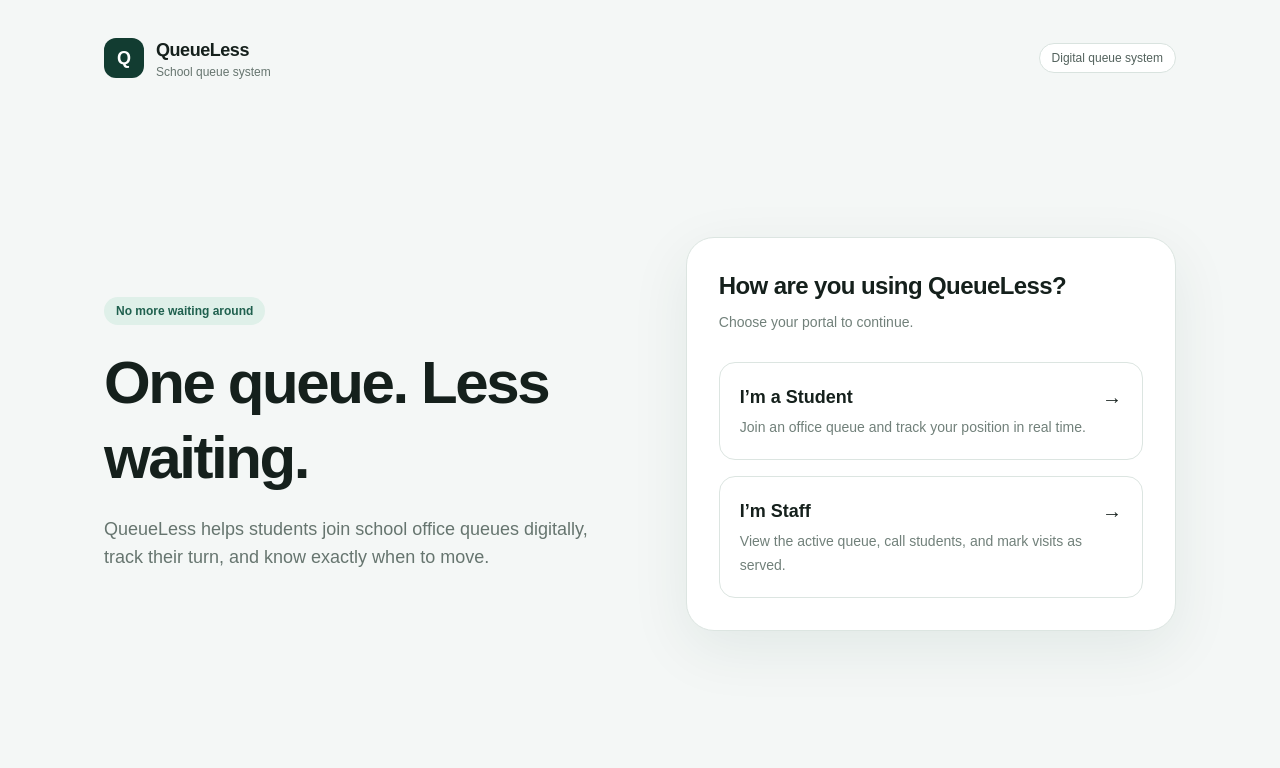
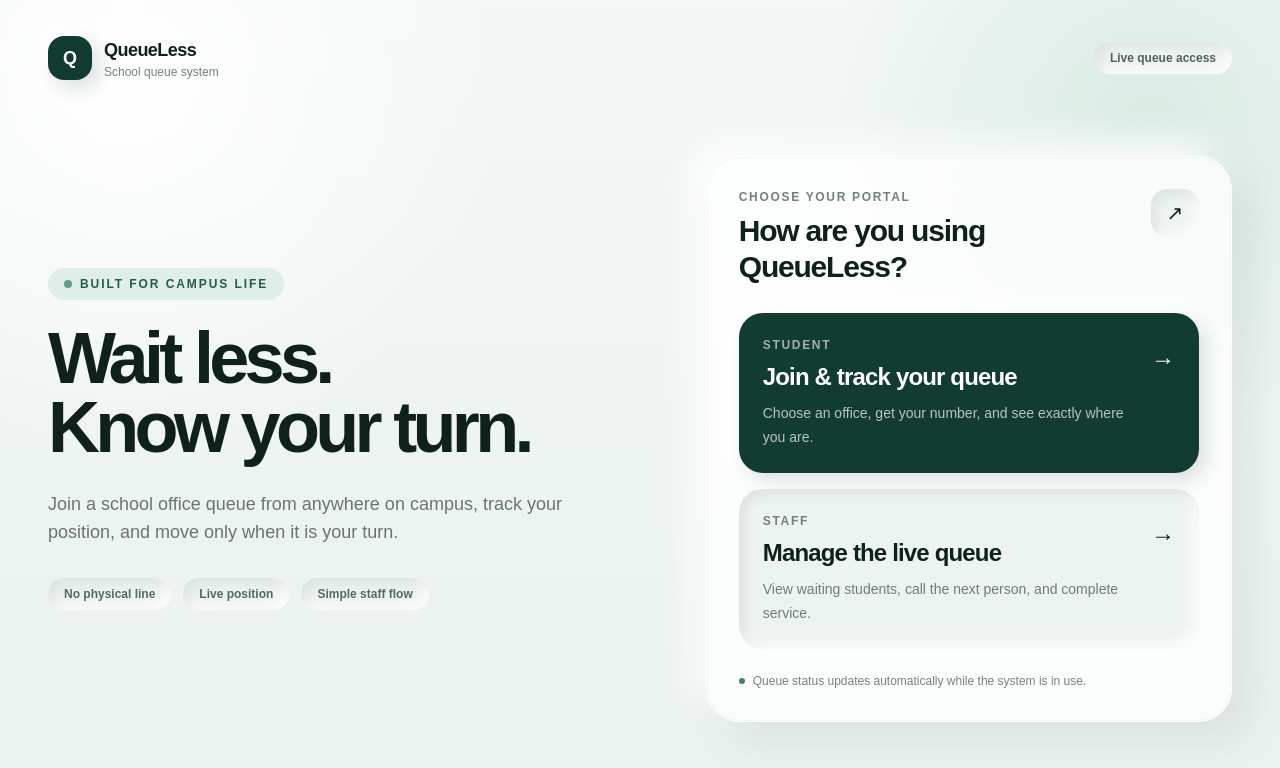
Before and after one commit to donatofaith/Queueless, a Next.js app: page / in a window 1280 px wide. Shown: the top 768 px of the page. Built offline with nearby package versions, Linux system fonts and the light colour scheme.

Commit message:
Redesign QueueLess landing page with modern soft UI

```diff
--- a/app/page.tsx
+++ b/app/page.tsx
@@ -2,53 +2,78 @@ import Link from "next/link";
 
 export default function Home() {
   return (
-    <main className="min-h-screen bg-[#f4f7f6] text-[#15201c]">
-      <div className="mx-auto flex min-h-screen w-full max-w-6xl flex-col px-5 py-6 sm:px-8 lg:px-10">
+    <main className="min-h-screen text-[#10201a]">
+      <div className="mx-auto flex min-h-screen w-full max-w-7xl flex-col px-5 py-6 sm:px-8 lg:px-12">
         <header className="flex items-center justify-between py-3">
           <div className="flex items-center gap-3">
-            <div className="flex h-10 w-10 items-center justify-center rounded-xl bg-[#123c31] text-lg font-bold text-white">Q</div>
+            <div className="soft-button flex h-11 w-11 items-center justify-center rounded-2xl bg-[#123c31] text-lg font-bold text-white">Q</div>
             <div>
-              <p className="text-lg font-semibold tracking-tight">QueueLess</p>
-              <p className="text-xs text-[#66756f]">School queue system</p>
+              <p className="text-lg font-semibold tracking-[-0.03em]">QueueLess</p>
+              <p className="text-xs text-[#73827c]">School queue system</p>
             </div>
           </div>
-          <span className="rounded-full border border-[#d9e3df] bg-white px-3 py-1.5 text-xs font-medium text-[#53625d]">Digital queue system</span>
+          <span className="soft-inset rounded-full px-4 py-2 text-xs font-semibold text-[#4f625a]">Live queue access</span>
         </header>
 
-        <section className="flex flex-1 items-center justify-center py-12">
-          <div className="grid w-full gap-10 lg:grid-cols-[1.05fr_0.95fr] lg:items-center">
-            <div className="max-w-xl">
-              <span className="mb-5 inline-flex rounded-full bg-[#dff0e9] px-3 py-1.5 text-xs font-semibold text-[#1f604e]">No more waiting around</span>
-              <h1 className="text-4xl font-semibold leading-tight tracking-[-0.04em] sm:text-5xl lg:text-6xl">One queue. Less waiting.</h1>
-              <p className="mt-5 max-w-lg text-base leading-7 text-[#66756f] sm:text-lg">QueueLess helps students join school office queues digitally, track their turn, and know exactly when to move.</p>
+        <section className="flex flex-1 items-center py-10 lg:py-16">
+          <div className="grid w-full gap-10 lg:grid-cols-[1.08fr_0.92fr] lg:items-center">
+            <div className="fade-up max-w-2xl">
+              <div className="mb-6 inline-flex items-center gap-2 rounded-full bg-[#dfeee8] px-4 py-2 text-xs font-bold uppercase tracking-[0.16em] text-[#255b4c]">
+                <span className="pulse-dot h-2 w-2 rounded-full bg-[#2f7b65]" />
+                Built for campus life
+              </div>
+              <h1 className="max-w-3xl text-5xl font-semibold leading-[0.96] tracking-[-0.065em] sm:text-6xl lg:text-7xl">
+                Wait less.
+                <br />
+                Know your turn.
+              </h1>
+              <p className="mt-7 max-w-xl text-base leading-7 text-[#66776f] sm:text-lg">
+                Join a school office queue from anywhere on campus, track your position, and move only when it is your turn.
+              </p>
+
+              <div className="mt-8 flex flex-wrap gap-3 text-xs font-semibold text-[#566861]">
+                <span className="soft-inset rounded-full px-4 py-2">No physical line</span>
+                <span className="soft-inset rounded-full px-4 py-2">Live position</span>
+                <span className="soft-inset rounded-full px-4 py-2">Simple staff flow</span>
+              </div>
             </div>
 
-            <div className="rounded-[28px] border border-[#dce5e1] bg-white p-6 shadow-[0_18px_60px_rgba(18,60,49,0.08)] sm:p-8">
-              <div className="mb-7">
-                <h2 className="text-2xl font-semibold tracking-tight">How are you using QueueLess?</h2>
-                <p className="mt-2 text-sm leading-6 text-[#71807a]">Choose your portal to continue.</p>
+            <div className="soft-card fade-up-delay rounded-[34px] p-5 sm:p-7 lg:p-8">
+              <div className="mb-7 flex items-start justify-between gap-4">
+                <div>
+                  <p className="text-xs font-bold uppercase tracking-[0.14em] text-[#72817b]">Choose your portal</p>
+                  <h2 className="mt-2 text-3xl font-semibold tracking-[-0.04em]">How are you using QueueLess?</h2>
+                </div>
+                <div className="soft-inset flex h-12 w-12 shrink-0 items-center justify-center rounded-2xl text-xl">↗</div>
               </div>
 
               <div className="grid gap-4">
-                <Link href="/student" className="group rounded-2xl border border-[#dce5e1] p-5 transition hover:border-[#2d6a58] hover:bg-[#f8fbfa]">
-                  <div className="flex items-start justify-between gap-4">
+                <Link href="/student" className="group rounded-[24px] bg-[#123c31] p-6 text-white transition duration-300 hover:-translate-y-1 hover:bg-[#0d3329] soft-button">
+                  <div className="flex items-start justify-between gap-5">
                     <div>
-                      <p className="text-lg font-semibold">I’m a Student</p>
-                      <p className="mt-1 text-sm leading-6 text-[#71807a]">Join an office queue and track your position in real time.</p>
+                      <p className="text-xs font-bold uppercase tracking-[0.14em] text-white/60">Student</p>
+                      <p className="mt-2 text-2xl font-semibold tracking-[-0.035em]">Join & track your queue</p>
+                      <p className="mt-2 max-w-sm text-sm leading-6 text-white/70">Choose an office, get your number, and see exactly where you are.</p>
                     </div>
-                    <span className="text-xl transition group-hover:translate-x-1">→</span>
+                    <span className="mt-1 text-2xl transition duration-300 group-hover:translate-x-1">→</span>
                   </div>
                 </Link>
 
-                <Link href="/staff" className="group rounded-2xl border border-[#dce5e1] p-5 transition hover:border-[#2d6a58] hover:bg-[#f8fbfa]">
-                  <div className="flex items-start justify-between gap-4">
+                <Link href="/staff" className="group soft-inset rounded-[24px] p-6 transition duration-300 hover:-translate-y-1">
+                  <div className="flex items-start justify-between gap-5">
                     <div>
-                      <p className="text-lg font-semibold">I’m Staff</p>
-                      <p className="mt-1 text-sm leading-6 text-[#71807a]">View the active queue, call students, and mark visits as served.</p>
+                      <p className="text-xs font-bold uppercase tracking-[0.14em] text-[#72817b]">Staff</p>
+                      <p className="mt-2 text-2xl font-semibold tracking-[-0.035em] text-[#10201a]">Manage the live queue</p>
+                      <p className="mt-2 max-w-sm text-sm leading-6 text-[#6d7d76]">View waiting students, call the next person, and complete service.</p>
                     </div>
-                    <span className="text-xl transition group-hover:translate-x-1">→</span>
+                    <span className="mt-1 text-2xl transition duration-300 group-hover:translate-x-1">→</span>
                   </div>
                 </Link>
+              </div>
+
+              <div className="mt-6 flex items-center gap-2 text-xs text-[#74837d]">
+                <span className="h-1.5 w-1.5 rounded-full bg-[#3c826d]" />
+                Queue status updates automatically while the system is in use.
               </div>
             </div>
           </div>
```
